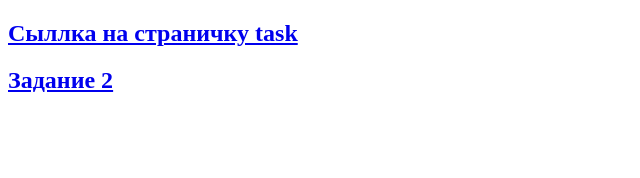
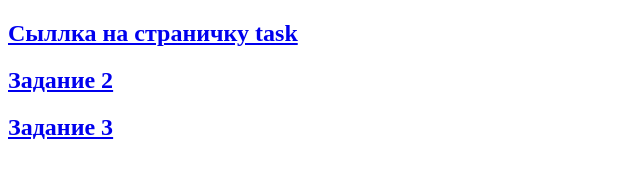
Before and after one commit to ChelovekOboknovenn/web_curs_pr2, a plain HTML site: page index.html in a window 1280 px wide. Shown: the whole page, without its empty margins (0-640 px from the left). Drawn offline with Linux system fonts and the light colour scheme.

Commit message:
Update index.html

```diff
--- a/index.html
+++ b/index.html
@@ -8,6 +8,7 @@
 <body>
     <p><h2><a href="task.html">Сыллка на страничку task</a></h2>
     <p><h2><a href="task2.html">Задание 2</a></h2>
+            <p><h2><a href="task3.html">Задание 3</a></h2>
 </body>
 
 </html>
```
